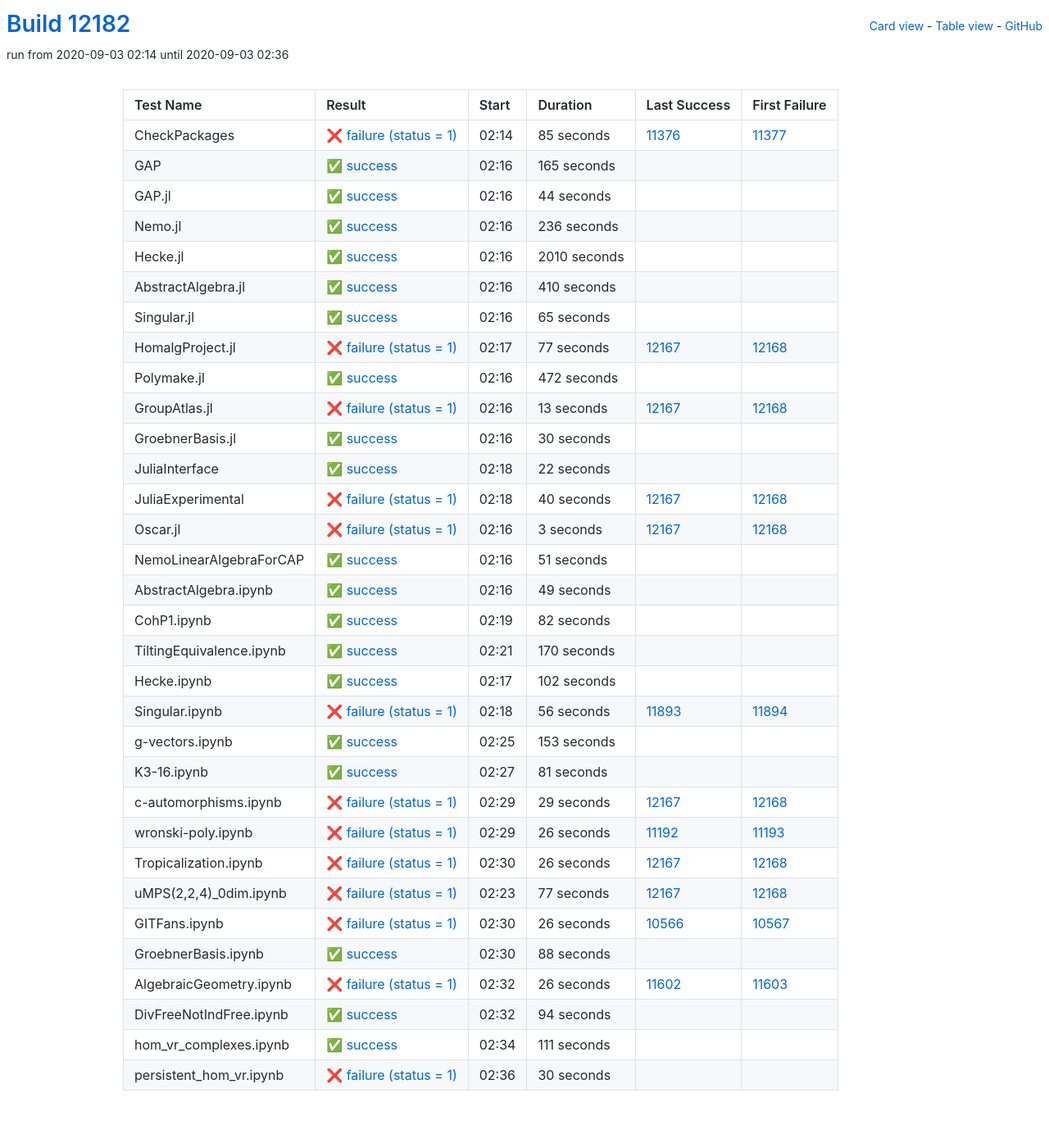
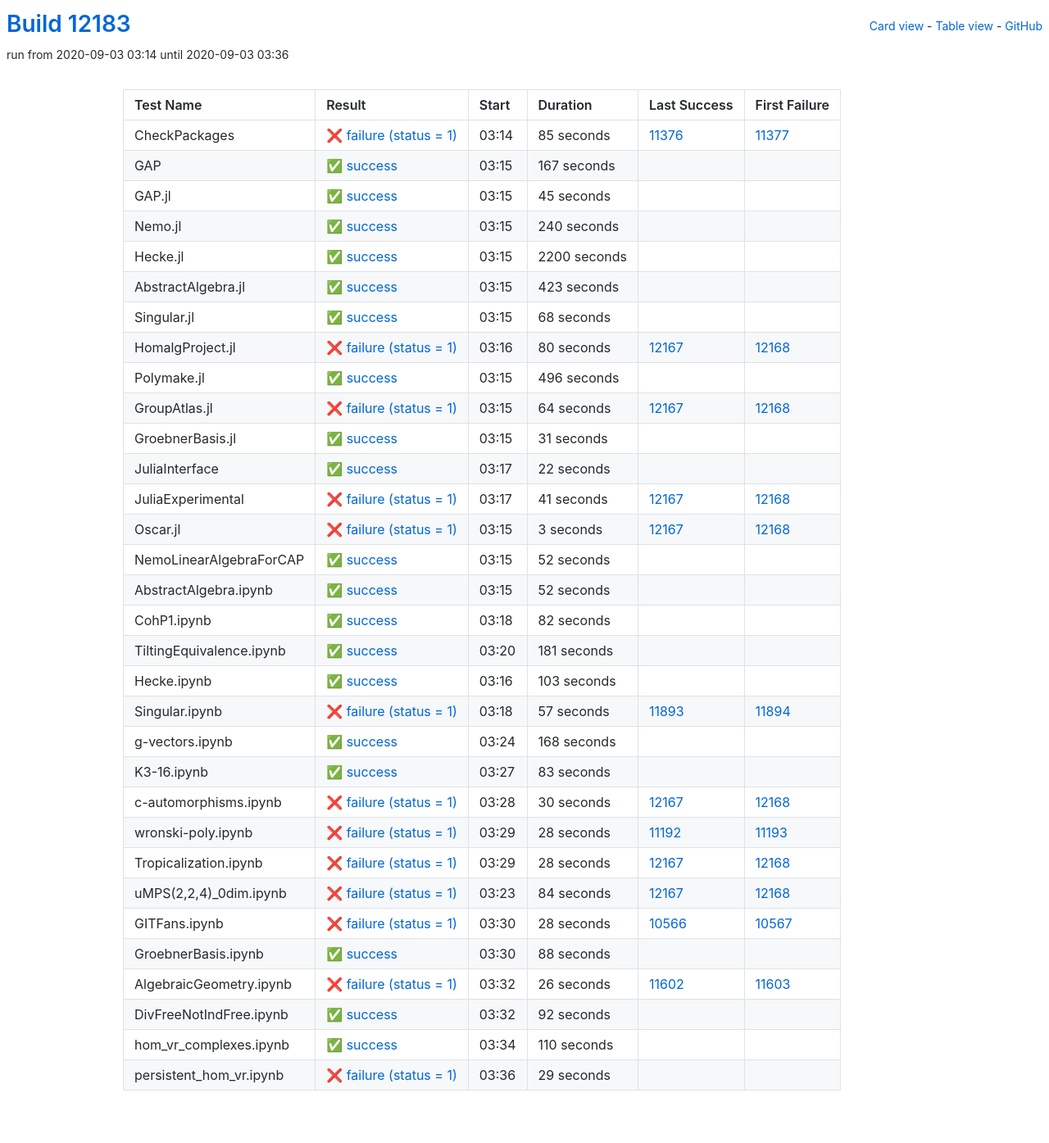
Before and after one commit to oscar-system/oscar-ci-status, a Jekyll site: the page built from table.html, in a window 1280 px wide. Shown: the whole page at 82% size. Built offline with Jekyll 4.4.1, drawn with Linux system fonts in a browser that asks for light colours.

Commit message:
Build #12183

```diff
--- a/_data/ci.yml
+++ b/_data/ci.yml
@@ -1,6 +1,6 @@
 ---
-build: 12182
-build_url: https://oscarci.mathematik.uni-kl.de/job/oscar/12182/
+build: 12183
+build_url: https://oscarci.mathematik.uni-kl.de/job/oscar/12183/
 job: oscar
 organization: oscar-system
 repo: oscar-ci-status
@@ -8,8 +8,8 @@
 tests:
 - name: CheckPackages
   id: checkpackages
-  log: https://oscarci.mathematik.uni-kl.de/job/oscar/12182/artifact/logs/build-12182/CheckPackages.log
-  start: 2020-09-03 02:14
+  log: https://oscarci.mathematik.uni-kl.de/job/oscar/12183/artifact/logs/build-12183/CheckPackages.log
+  start: 2020-09-03 03:14
   success: false
   exitcode: 1
   status: failure
@@ -20,128 +20,128 @@
   first_failure_url: https://oscarci.mathematik.uni-kl.de/job/oscar/11377/
 - name: GAP
   id: gap
-  log: https://oscarci.mathematik.uni-kl.de/job/oscar/12182/artifact/logs/build-12182/GAP.log
-  start: 2020-09-03 02:16
+  log: https://oscarci.mathematik.uni-kl.de/job/oscar/12183/artifact/logs/build-12183/GAP.log
+  start: 2020-09-03 03:15
   success: true
   exitcode: 0
   status: success
-  duration: 165
+  duration: 167
   last_success: false
   last_success_url:
   first_failure: false
   first_failure_url:
 - name: GAP.jl
   id: gap-jl
-  log: https://oscarci.mathematik.uni-kl.de/job/oscar/12182/artifact/logs/build-12182/GAP.jl.log
-  start: 2020-09-03 02:16
+  log: https://oscarci.mathematik.uni-kl.de/job/oscar/12183/artifact/logs/build-12183/GAP.jl.log
+  start: 2020-09-03 03:15
   success: true
   exitcode: 0
   status: success
-  duration: 44
+  duration: 45
   last_success: false
   last_success_url:
   first_failure: false
   first_failure_url:
 - name: Nemo.jl
   id: nemo-jl
-  log: https://oscarci.mathematik.uni-kl.de/job/oscar/12182/artifact/logs/build-12182/Nemo.jl.log
-  start: 2020-09-03 02:16
+  log: https://oscarci.mathematik.uni-kl.de/job/oscar/12183/artifact/logs/build-12183/Nemo.jl.log
+  start: 2020-09-03 03:15
   success: true
   exitcode: 0
   status: success
-  duration: 236
+  duration: 240
   last_success: false
   last_success_url:
   first_failure: false
   first_failure_url:
 - name: Hecke.jl
   id: hecke-jl
-  log: https://oscarci.mathematik.uni-kl.de/job/oscar/12182/artifact/logs/build-12182/Hecke.jl.log
-  start: 2020-09-03 02:16
+  log: https://oscarci.mathematik.uni-kl.de/job/oscar/12183/artifact/logs/build-12183/Hecke.jl.log
+  start: 2020-09-03 03:15
   success: true
   exitcode: 0
   status: success
-  duration: 2010
+  duration: 2200
   last_success: false
   last_success_url:
   first_failure: false
   first_failure_url:
 - name: AbstractAlgebra.jl
   id: abstractalgebra-jl
-  log: https://oscarci.mathematik.uni-kl.de/job/oscar/12182/artifact/logs/build-12182/AbstractAlgebra.jl.log
-  start: 2020-09-03 02:16
+  log: https://oscarci.mathematik.uni-kl.de/job/oscar/12183/artifact/logs/build-12183/AbstractAlgebra.jl.log
+  start: 2020-09-03 03:15
   success: true
   exitcode: 0
   status: success
-  duration: 410
+  duration: 423
   last_success: false
   last_success_url:
   first_failure: false
   first_failure_url:
 - name: Singular.jl
   id: singular-jl
-  log: https://oscarci.mathematik.uni-kl.de/job/oscar/12182/artifact/logs/build-12182/Singular.jl.log
-  start: 2020-09-03 02:16
+  log: https://oscarci.mathematik.uni-kl.de/job/oscar/12183/artifact/logs/build-12183/Singular.jl.log
+  start: 2020-09-03 03:15
   success: true
   exitcode: 0
   status: success
-  duration: 65
+  duration: 68
   last_success: false
   last_success_url:
   first_failure: false
   first_failure_url:
 - name: HomalgProject.jl
   id: homalgproject-jl
-  log: https://oscarci.mathematik.uni-kl.de/job/oscar/12182/artifact/logs/build-12182/HomalgProject.jl.log
-  start: 2020-09-03 02:17
+  log: https://oscarci.mathematik.uni-kl.de/job/oscar/12183/artifact/logs/build-12183/HomalgProject.jl.log
+  start: 2020-09-03 03:16
   success: false
   exitcode: 1
   status: failure
-  duration: 77
+  duration: 80
   last_success: 12167
   last_success_url: https://oscarci.mathematik.uni-kl.de/job/oscar/12167/
   first_failure: 12168
   first_failure_url: https://oscarci.mathematik.uni-kl.de/job/oscar/12168/
 - name: Polymake.jl
   id: polymake-jl
-  log: https://oscarci.mathematik.uni-kl.de/job/oscar/12182/artifact/logs/build-12182/Polymake.jl.log
-  start: 2020-09-03 02:16
+  log: https://oscarci.mathematik.uni-kl.de/job/oscar/12183/artifact/logs/build-12183/Polymake.jl.log
+  start: 2020-09-03 03:15
   success: true
   exitcode: 0
   status: success
-  duration: 472
+  duration: 496
   last_success: false
   last_success_url:
   first_failure: false
   first_failure_url:
 - name: GroupAtlas.jl
   id: groupatlas-jl
-  log: https://oscarci.mathematik.uni-kl.de/job/oscar/12182/artifact/logs/build-12182/GroupAtlas.jl.log
-  start: 2020-09-03 02:16
+  log: https://oscarci.mathematik.uni-kl.de/job/oscar/12183/artifact/logs/build-12183/GroupAtlas.jl.log
+  start: 2020-09-03 03:15
   success: false
   exitcode: 1
   status: failure
-  duration: 13
+  duration: 64
   last_success: 12167
   last_success_url: https://oscarci.mathematik.uni-kl.de/job/oscar/12167/
   first_failure: 12168
   first_failure_url: https://oscarci.mathematik.uni-kl.de/job/oscar/12168/
 - name: GroebnerBasis.jl
   id: groebnerbasis-jl
-  log: https://oscarci.mathematik.uni-kl.de/job/oscar/12182/artifact/logs/build-12182/GroebnerBasis.jl.log
-  start: 2020-09-03 02:16
+  log: https://oscarci.mathematik.uni-kl.de/job/oscar/12183/artifact/logs/build-12183/GroebnerBasis.jl.log
+  start: 2020-09-03 03:15
   success: true
   exitcode: 0
   status: success
-  duration: 30
+  duration: 31
   last_success: false
   last_success_url:
   first_failure: false
   first_failure_url:
 - name: JuliaInterface
   id: juliainterface
-  log: https://oscarci.mathematik.uni-kl.de/job/oscar/12182/artifact/logs/build-12182/JuliaInterface.log
-  start: 2020-09-03 02:18
+  log: https://oscarci.mathematik.uni-kl.de/job/oscar/12183/artifact/logs/build-12183/JuliaInterface.log
+  start: 2020-09-03 03:17
   success: true
   exitcode: 0
   status: success
@@ -152,20 +152,20 @@
   first_failure_url:
 - name: JuliaExperimental
   id: juliaexperimental
-  log: https://oscarci.mathematik.uni-kl.de/job/oscar/12182/artifact/logs/build-12182/JuliaExperimental.log
-  start: 2020-09-03 02:18
+  log: https://oscarci.mathematik.uni-kl.de/job/oscar/12183/artifact/logs/build-12183/JuliaExperimental.log
+  start: 2020-09-03 03:17
   success: false
   exitcode: 1
   status: failure
-  duration: 40
+  duration: 41
   last_success: 12167
   last_success_url: https://oscarci.mathematik.uni-kl.de/job/oscar/12167/
   first_failure: 12168
   first_failure_url: https://oscarci.mathematik.uni-kl.de/job/oscar/12168/
 - name: Oscar.jl
   id: oscar-jl
-  log: https://oscarci.mathematik.uni-kl.de/job/oscar/12182/artifact/logs/build-12182/Oscar.jl.log
-  start: 2020-09-03 02:16
+  log: https://oscarci.mathematik.uni-kl.de/job/oscar/12183/artifact/logs/build-12183/Oscar.jl.log
+  start: 2020-09-03 03:15
   success: false
   exitcode: 1
   status: failure
@@ -176,32 +176,32 @@
   first_failure_url: https://oscarci.mathematik.uni-kl.de/job/oscar/12168/
 - name: NemoLinearAlgebraForCAP
   id: nemolinearalgebraforcap
-  log: https://oscarci.mathematik.uni-kl.de/job/oscar/12182/artifact/logs/build-12182/NemoLinearAlgebraForCAP.log
-  start: 2020-09-03 02:16
+  log: https://oscarci.mathematik.uni-kl.de/job/oscar/12183/artifact/logs/build-12183/NemoLinearAlgebraForCAP.log
+  start: 2020-09-03 03:15
   success: true
   exitcode: 0
   status: success
-  duration: 51
+  duration: 52
   last_success: false
   last_success_url:
   first_failure: false
   first_failure_url:
 - name: AbstractAlgebra.ipynb
   id: abstractalgebra-ipynb
-  log: https://oscarci.mathematik.uni-kl.de/job/oscar/12182/artifact/logs/build-12182/AbstractAlgebra.ipynb.log
-  start: 2020-09-03 02:16
+  log: https://oscarci.mathematik.uni-kl.de/job/oscar/12183/artifact/logs/build-12183/AbstractAlgebra.ipynb.log
+  start: 2020-09-03 03:15
   success: true
   exitcode: 0
   status: success
-  duration: 49
+  duration: 52
   last_success: false
   last_success_url:
   first_failure: false
   first_failure_url:
 - name: CohP1.ipynb
   id: cohp1-ipynb
-  log: https://oscarci.mathematik.uni-kl.de/job/oscar/12182/artifact/logs/build-12182/CohP1.ipynb.log
-  start: 2020-09-03 02:19
+  log: https://oscarci.mathematik.uni-kl.de/job/oscar/12183/artifact/logs/build-12183/CohP1.ipynb.log
+  start: 2020-09-03 03:18
   success: true
   exitcode: 0
   status: success
@@ -212,128 +212,128 @@
   first_failure_url:
 - name: TiltingEquivalence.ipynb
   id: tiltingequivalence-ipynb
-  log: https://oscarci.mathematik.uni-kl.de/job/oscar/12182/artifact/logs/build-12182/TiltingEquivalence.ipynb.log
-  start: 2020-09-03 02:21
+  log: https://oscarci.mathematik.uni-kl.de/job/oscar/12183/artifact/logs/build-12183/TiltingEquivalence.ipynb.log
+  start: 2020-09-03 03:20
   success: true
   exitcode: 0
   status: success
-  duration: 170
+  duration: 181
   last_success: false
   last_success_url:
   first_failure: false
   first_failure_url:
 - name: Hecke.ipynb
   id: hecke-ipynb
-  log: https://oscarci.mathematik.uni-kl.de/job/oscar/12182/artifact/logs/build-12182/Hecke.ipynb.log
-  start: 2020-09-03 02:17
+  log: https://oscarci.mathematik.uni-kl.de/job/oscar/12183/artifact/logs/build-12183/Hecke.ipynb.log
+  start: 2020-09-03 03:16
   success: true
   exitcode: 0
   status: success
-  duration: 102
+  duration: 103
   last_success: false
   last_success_url:
   first_failure: false
   first_failure_url:
 - name: Singular.ipynb
   id: singular-ipynb
-  log: https://oscarci.mathematik.uni-kl.de/job/oscar/12182/artifact/logs/build-12182/Singular.ipynb.log
-  start: 2020-09-03 02:18
+  log: https://oscarci.mathematik.uni-kl.de/job/oscar/12183/artifact/logs/build-12183/Singular.ipynb.log
+  start: 2020-09-03 03:18
   success: false
   exitcode: 1
   status: failure
-  duration: 56
+  duration: 57
   last_success: 11893
   last_success_url: https://oscarci.mathematik.uni-kl.de/job/oscar/11893/
   first_failure: 11894
   first_failure_url: https://oscarci.mathematik.uni-kl.de/job/oscar/11894/
 - name: g-vectors.ipynb
   id: g-vectors-ipynb
-  log: https://oscarci.mathematik.uni-kl.de/job/oscar/12182/artifact/logs/build-12182/g-vectors.ipynb.log
-  start: 2020-09-03 02:25
+  log: https://oscarci.mathematik.uni-kl.de/job/oscar/12183/artifact/logs/build-12183/g-vectors.ipynb.log
+  start: 2020-09-03 03:24
   success: true
   exitcode: 0
   status: success
-  duration: 153
+  duration: 168
   last_success: false
   last_success_url:
   first_failure: false
   first_failure_url:
 - name: K3-16.ipynb
   id: k3-16-ipynb
-  log: https://oscarci.mathematik.uni-kl.de/job/oscar/12182/artifact/logs/build-12182/K3-16.ipynb.log
-  start: 2020-09-03 02:27
+  log: https://oscarci.mathematik.uni-kl.de/job/oscar/12183/artifact/logs/build-12183/K3-16.ipynb.log
+  start: 2020-09-03 03:27
   success: true
   exitcode: 0
   status: success
-  duration: 81
+  duration: 83
   last_success: false
   last_success_url:
   first_failure: false
   first_failure_url:
 - name: c-automorphisms.ipynb
   id: c-automorphisms-ipynb
-  log: https://oscarci.mathematik.uni-kl.de/job/oscar/12182/artifact/logs/build-12182/c-automorphisms.ipynb.log
-  start: 2020-09-03 02:29
+  log: https://oscarci.mathematik.uni-kl.de/job/oscar/12183/artifact/logs/build-12183/c-automorphisms.ipynb.log
+  start: 2020-09-03 03:28
   success: false
   exitcode: 1
   status: failure
-  duration: 29
+  duration: 30
   last_success: 12167
   last_success_url: https://oscarci.mathematik.uni-kl.de/job/oscar/12167/
   first_failure: 12168
   first_failure_url: https://oscarci.mathematik.uni-kl.de/job/oscar/12168/
 - name: wronski-poly.ipynb
   id: wronski-poly-ipynb
-  log: https://oscarci.mathematik.uni-kl.de/job/oscar/12182/artifact/logs/build-12182/wronski-poly.ipynb.log
-  start: 2020-09-03 02:29
+  log: https://oscarci.mathematik.uni-kl.de/job/oscar/12183/artifact/logs/build-12183/wronski-poly.ipynb.log
+  start: 2020-09-03 03:29
   success: false
   exitcode: 1
   status: failure
-  duration: 26
+  duration: 28
   last_success: 11192
   last_success_url: https://oscarci.mathematik.uni-kl.de/job/oscar/11192/
   first_failure: 11193
   first_failure_url: https://oscarci.mathematik.uni-kl.de/job/oscar/11193/
 - name: Tropicalization.ipynb
   id: tropicalization-ipynb
-  log: https://oscarci.mathematik.uni-kl.de/job/oscar/12182/artifact/logs/build-12182/Tropicalization.ipynb.log
-  start: 2020-09-03 02:30
+  log: https://oscarci.mathematik.uni-kl.de/job/oscar/12183/artifact/logs/build-12183/Tropicalization.ipynb.log
+  start: 2020-09-03 03:29
   success: false
   exitcode: 1
   status: failure
-  duration: 26
+  duration: 28
   last_success: 12167
   last_success_url: https://oscarci.mathematik.uni-kl.de/job/oscar/12167/
   first_failure: 12168
   first_failure_url: https://oscarci.mathematik.uni-kl.de/job/oscar/12168/
 - name: uMPS(2,2,4)_0dim.ipynb
   id: umps-2-2-4-0dim-ipynb
-  log: https://oscarci.mathematik.uni-kl.de/job/oscar/12182/artifact/logs/build-12182/uMPS-2-2-4-_0dim.ipynb.log
-  start: 2020-09-03 02:23
+  log: https://oscarci.mathematik.uni-kl.de/job/oscar/12183/artifact/logs/build-12183/uMPS-2-2-4-_0dim.ipynb.log
+  start: 2020-09-03 03:23
   success: false
   exitcode: 1
   status: failure
-  duration: 77
+  duration: 84
   last_success: 12167
   last_success_url: https://oscarci.mathematik.uni-kl.de/job/oscar/12167/
   first_failure: 12168
   first_failure_url: https://oscarci.mathematik.uni-kl.de/job/oscar/12168/
 - name: GITFans.ipynb
   id: gitfans-ipynb
-  log: https://oscarci.mathematik.uni-kl.de/job/oscar/12182/artifact/logs/build-12182/GITFans.ipynb.log
-  start: 2020-09-03 02:30
+  log: https://oscarci.mathematik.uni-kl.de/job/oscar/12183/artifact/logs/build-12183/GITFans.ipynb.log
+  start: 2020-09-03 03:30
   success: false
   exitcode: 1
   status: failure
-  duration: 26
+  duration: 28
   last_success: 10566
   last_success_url: https://oscarci.mathematik.uni-kl.de/job/oscar/10566/
   first_failure: 10567
   first_failure_url: https://oscarci.mathematik.uni-kl.de/job/oscar/10567/
 - name: GroebnerBasis.ipynb
   id: groebnerbasis-ipynb
-  log: https://oscarci.mathematik.uni-kl.de/job/oscar/12182/artifact/logs/build-12182/GroebnerBasis.ipynb.log
-  start: 2020-09-03 02:30
+  log: https://oscarci.mathematik.uni-kl.de/job/oscar/12183/artifact/logs/build-12183/GroebnerBasis.ipynb.log
+  start: 2020-09-03 03:30
   success: true
   exitcode: 0
   status: success
@@ -344,8 +344,8 @@
   first_failure_url:
 - name: AlgebraicGeometry.ipynb
   id: algebraicgeometry-ipynb
-  log: https://oscarci.mathematik.uni-kl.de/job/oscar/12182/artifact/logs/build-12182/AlgebraicGeometry.ipynb.log
-  start: 2020-09-03 02:32
+  log: https://oscarci.mathematik.uni-kl.de/job/oscar/12183/artifact/logs/build-12183/AlgebraicGeometry.ipynb.log
+  start: 2020-09-03 03:32
   success: false
   exitcode: 1
   status: failure
@@ -356,36 +356,36 @@
   first_failure_url: https://oscarci.mathematik.uni-kl.de/job/oscar/11603/
 - name: DivFreeNotIndFree.ipynb
   id: divfreenotindfree-ipynb
-  log: https://oscarci.mathematik.uni-kl.de/job/oscar/12182/artifact/logs/build-12182/DivFreeNotIndFree.ipynb.log
-  start: 2020-09-03 02:32
+  log: https://oscarci.mathematik.uni-kl.de/job/oscar/12183/artifact/logs/build-12183/DivFreeNotIndFree.ipynb.log
+  start: 2020-09-03 03:32
   success: true
   exitcode: 0
   status: success
-  duration: 94
+  duration: 92
   last_success: false
   last_success_url:
   first_failure: false
   first_failure_url:
 - name: hom_vr_complexes.ipynb
   id: hom-vr-complexes-ipynb
-  log: https://oscarci.mathematik.uni-kl.de/job/oscar/12182/artifact/logs/build-12182/hom_vr_complexes.ipynb.log
-  start: 2020-09-03 02:34
+  log: https://oscarci.mathematik.uni-kl.de/job/oscar/12183/artifact/logs/build-12183/hom_vr_complexes.ipynb.log
+  start: 2020-09-03 03:34
   success: true
   exitcode: 0
   status: success
-  duration: 111
+  duration: 110
   last_success: false
   last_success_url:
   first_failure: false
   first_failure_url:
 - name: persistent_hom_vr.ipynb
   id: persistent-hom-vr-ipynb
-  log: https://oscarci.mathematik.uni-kl.de/job/oscar/12182/artifact/logs/build-12182/persistent_hom_vr.ipynb.log
-  start: 2020-09-03 02:36
+  log: https://oscarci.mathematik.uni-kl.de/job/oscar/12183/artifact/logs/build-12183/persistent_hom_vr.ipynb.log
+  start: 2020-09-03 03:36
   success: false
   exitcode: 1
   status: failure
-  duration: 30
+  duration: 29
   last_success: false
   last_success_url:
   first_failure: false
```
Also changed, not shown: README.md.
